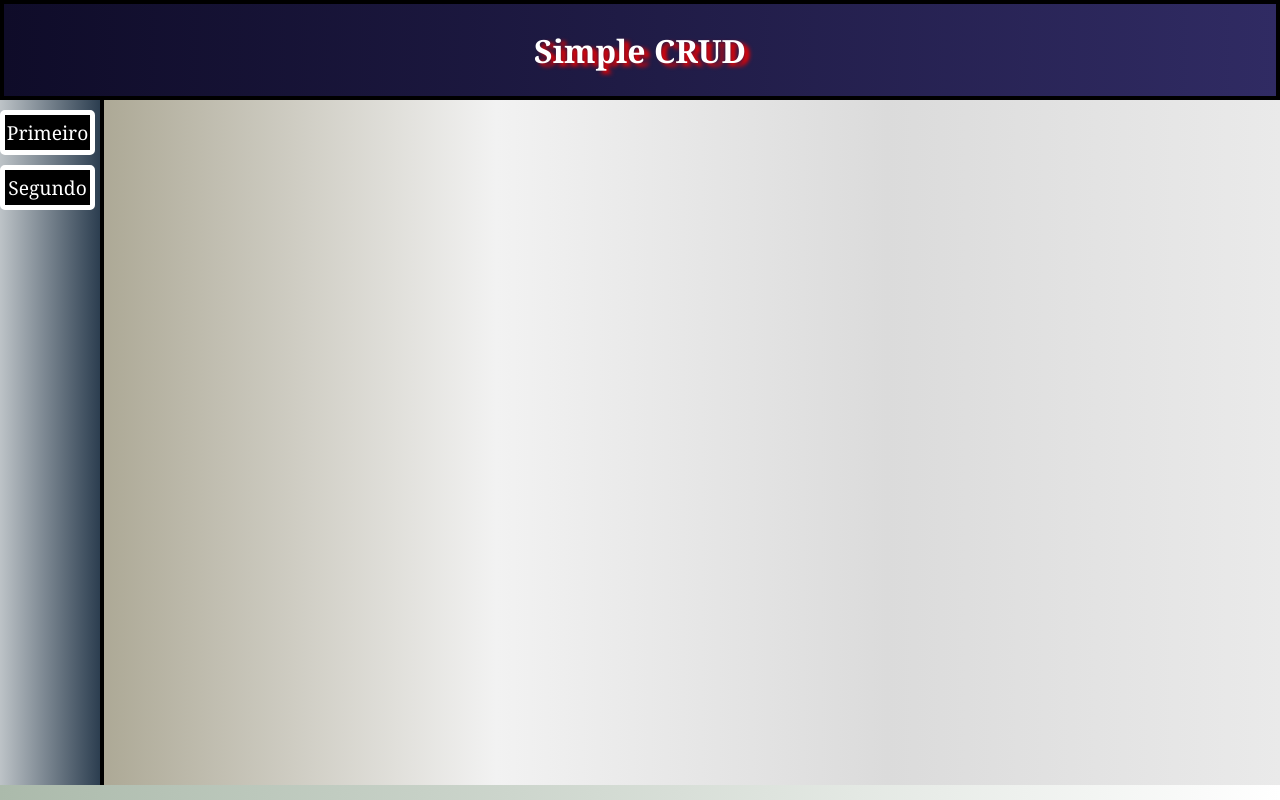
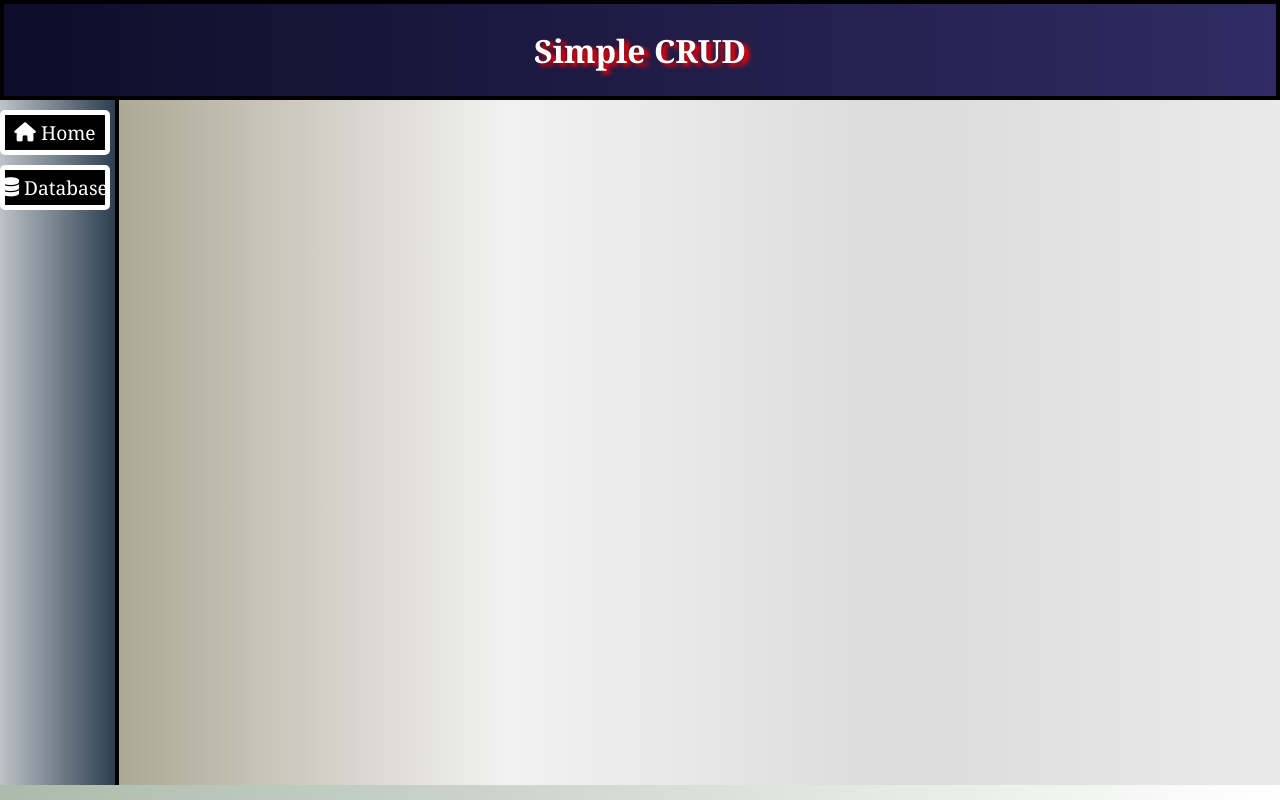
Before and after one commit to richardpeccin/SImpleCRUD, a React (Create React App) app in the folder frontend/: page / in a window 1280 px wide. Built offline with nearby package versions, Linux system fonts and the light colour scheme.

Commit message:
some adjustment in backend and styles in frontend

```diff
--- a/frontend/package.json
+++ b/frontend/package.json
@@ -3,6 +3,9 @@
   "version": "0.1.0",
   "private": true,
   "dependencies": {
+    "@fortawesome/fontawesome-svg-core": "^1.2.30",
+    "@fortawesome/free-solid-svg-icons": "^5.14.0",
+    "@fortawesome/react-fontawesome": "^0.1.11",
     "@testing-library/jest-dom": "^4.2.4",
     "@testing-library/react": "^9.3.2",
     "@testing-library/user-event": "^7.1.2",
--- a/frontend/public/index.html
+++ b/frontend/public/index.html
@@ -9,6 +9,7 @@
       name="description"
       content="Web site created using create-react-app"
     />
+    <script src="https://kit.fontawesome.com/ca111177ba.js" crossorigin="anonymous"></script>
     <link rel="apple-touch-icon" href="%PUBLIC_URL%/logo192.png" />
     <!--
       manifest.json provides metadata used when your web app is installed on a
--- a/frontend/src/components/Menu/index.js
+++ b/frontend/src/components/Menu/index.js
@@ -3,8 +3,8 @@ import './styles.css'
 
 const Menu = () => (
   <div className="menu">
-    <a href="">Primeiro</a>
-    <a href="">Segundo</a>
+    <a href=""><i class="fas fa-home"></i>Home</a>
+    <a href=""><i class="fas fa-database"></i>Database</a>
   </div>
 )
 
--- a/frontend/src/components/Menu/styles.css
+++ b/frontend/src/components/Menu/styles.css
@@ -1,5 +1,5 @@
 .menu {
-  width: 110px;
+  width: 130px;
   height: 85.65vh;
   background: linear-gradient(to right, #bdc3c7, #2c3e50);
   display: flex;
@@ -12,7 +12,7 @@
 
 .menu a {
   height: 45px;
-  width: 95px;
+  width: 110px;
   margin-right: 5px;
   font-size: 1.2em;
   background-color: black;
@@ -32,3 +32,7 @@
   opacity: 0.8;
   border: none;
 }
+
+.menu a i {
+  margin-right: 5px;
+}
```
Also changed, not shown: 2 other files (tests, documents, lock files or other folders).
